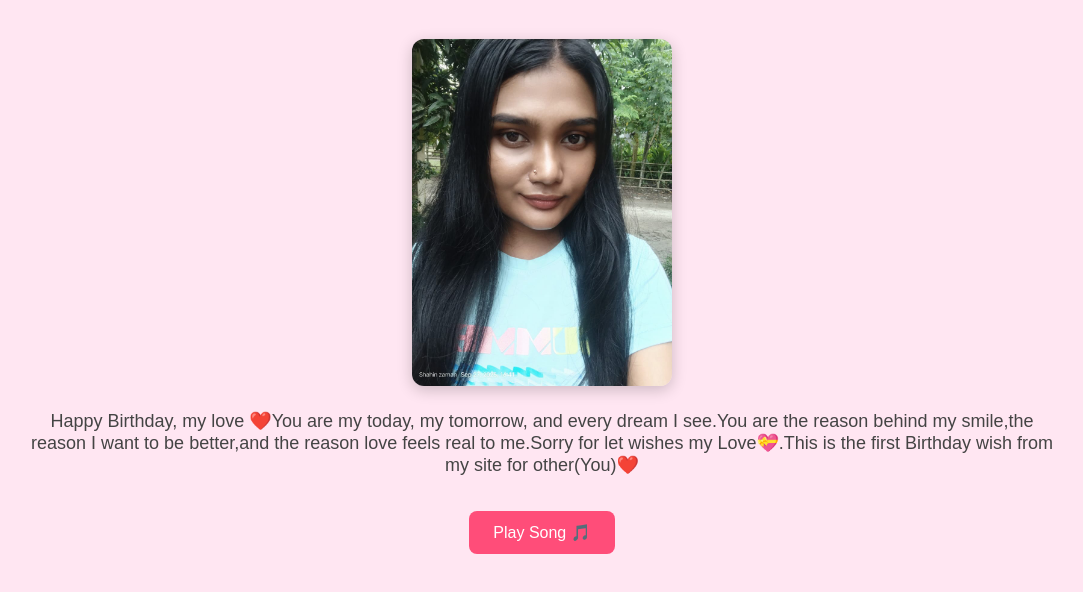
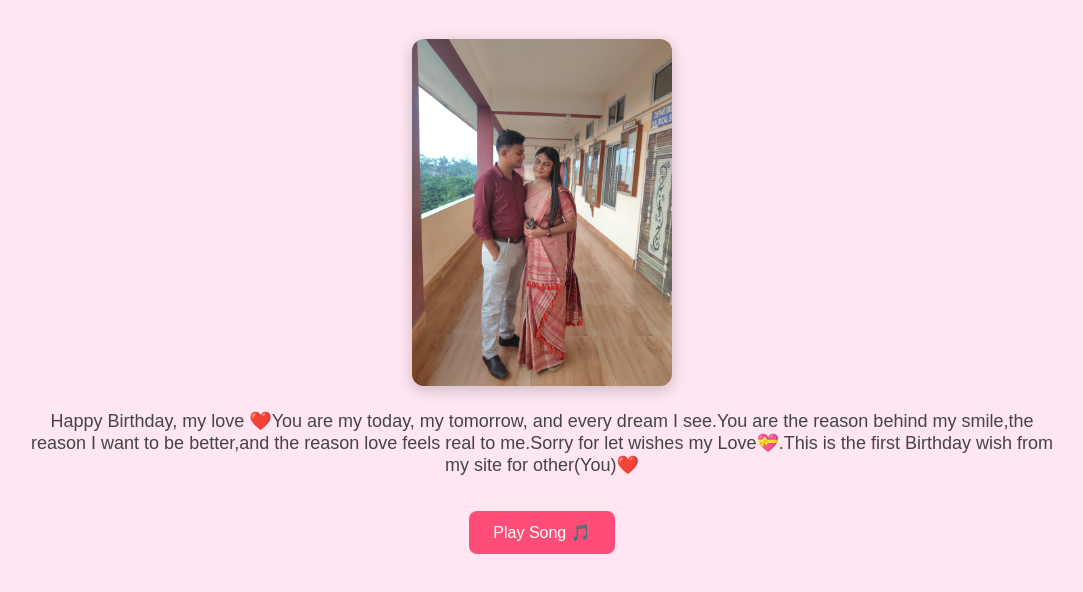
Before and after one commit to akramhussain2503-source/Happy-Birth-Day-Sahin, a plain HTML site: page index.html in a window 1280 px wide. Shown: the part 100-692 px from the top of the page, without its empty margins (98-1181 px from the left). Drawn offline with Linux system fonts and the light colour scheme.

Commit message:
Fix HTML encoding and update image slideshow

```diff
--- a/index.html
+++ b/index.html
@@ -76,12 +76,25 @@
 
         // ⭐ SIMPLE SLIDESHOW ⭐
         const photos = [
-            "Sana1.jpg",
-            "Sana2.jpg",
-            "Sana3.jpg",
-            "Sana4.jpg",
-            "Sana5.jpg",
-            "Sana6.jpg"
+            "SANA (1).jpg",
+            "SANA (1).jpg",
+            "SANA (2).jpg",
+            "SANA (2).jpg",
+            "SANA (3).jpg",
+            "SANA (3).jpg",
+            "SANA (4).jpg",
+            "SANA (4).jpg",
+            "SANA (5).jpg",
+            "SANA (5).jpg",
+            "SANA (6).jpg",
+            "SANA (6).jpg",
+            "SANA (7).jpg",
+            "SANA (7).jpg",
+            "SANA (8).jpg",
+            "SANA (8).jpg",
+            "SANA (9).jpg",
+            "SANA (9).jpg",
+            "SANA (10).jpg"
         ];
 
         let index = 0;
```
